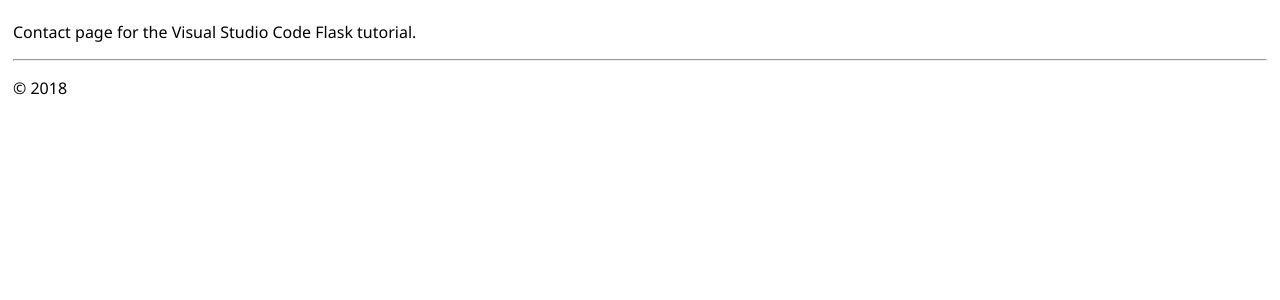
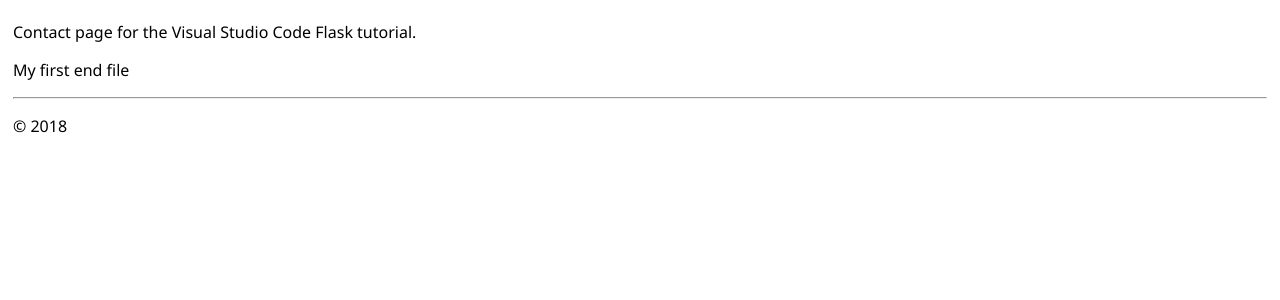
Before and after one commit to microsoft/python-sample-vscode-flask-tutorial, a Flask app: page /contact/ in a window 1280 px wide. Shown: the part 47-347 px from the top of the page. Run offline with Flask 2, Linux system fonts and the light colour scheme.

Commit message:
added stuff to the contact page

```diff
--- a/hello_app/templates/contact.html
+++ b/hello_app/templates/contact.html
@@ -4,4 +4,5 @@ Contact us
 {% endblock %}
 {% block content %}
 <p>Contact page for the Visual Studio Code Flask tutorial.</p>
+<p>My first end file</p>
 {% endblock %}
```
